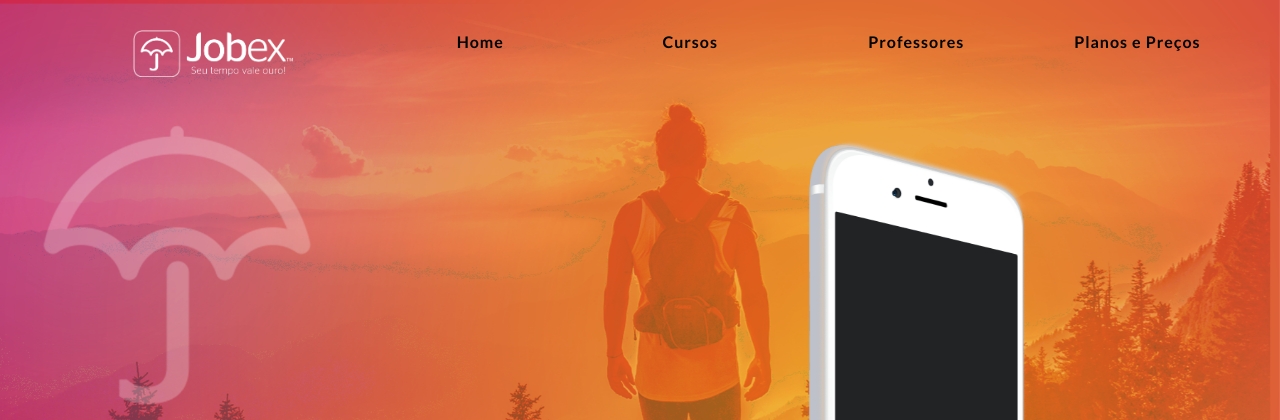
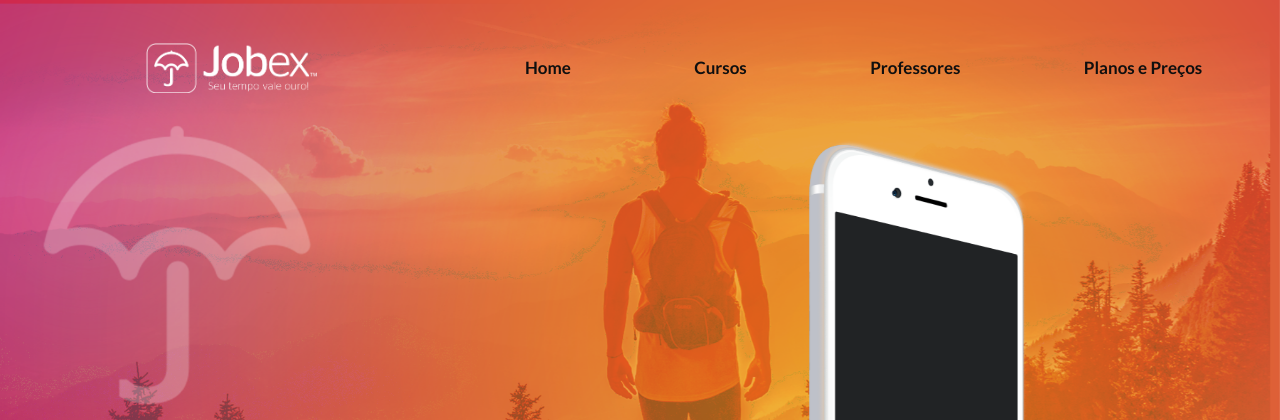
Before and after one commit to munduu/jobex-landpage, a PHP site: page /src/view/quero-aprender.php in a window 1280 px wide. Shown: the top 420 px of the page. Run offline with PHP 8.4, Linux system fonts and the light colour scheme; some libraries are stand-ins or nearby versions.

Commit message:
menu topo quero aprender

```diff
--- a/src/css/quero-aprender.css
+++ b/src/css/quero-aprender.css
@@ -9,14 +9,16 @@
     margin-bottom: 12px;
     font-style: italic;
 }
-.OportunitySpecialText  {
+
+.OportunitySpecialText {
     margin-top: 2em;
     margin-bottom: 1em;
     color: #01B2F4;
     font-size: 22px;
     font-weight: bold;
 }
-.OportunitySpecialText span{
+
+.OportunitySpecialText span {
     color: #000000 !important;
 }
 
@@ -26,12 +28,44 @@
     overflow: hidden;
 }
 
+.toggleIcon {
+    color: #000000 !important;
+}
+
 .myHeader {
+    width: 100% !important;
+    background: none !important;
     position: absolute;
     top: 30px;
-    left: 0;
     z-index: 100;
     margin: 0 !important;
+}
+
+.navbar-nav a:hover {
+    padding: 5px;
+    margin-right: 10px;
+    margin-left: 10px;
+    border: 1px solid #ffffff38;
+    border-radius: 5px;
+    font-weight: bolder;
+    transition: all .6s;
+    -o-transition: all .6s;
+    -moz-transition: all .6s;
+    -webkit-transition: all .6s;
+}
+
+.topLogoContainer {
+    width: 35%;
+}
+
+.topMenuContainer {
+    width: 65%;
+}
+
+.myHeader a {
+    color: #0f0f0f !important;
+    font-weight: bold;
+    font-size: 17px;
 }
 
 .infoContainer {
@@ -48,6 +82,12 @@
 
 .myMenuHeader {
     margin: 0;
+}
+
+@media (max-width: 969px) {
+    .navbar-nav {
+        background-color: #ffffff54 !important;
+    }
 }
 
 .specialText {
@@ -201,14 +241,19 @@
     color: #00A1FE;
     margin: 0;
 }
+
 @media (max-width: 400px) {
     .myMenuHeader {
         margin-top: 5px !important;
         font-size: 14px !important;
     }
+    .navbar-nav {
+        background-color: #ffffff54 !important;
+    }
 }
+
 @media (max-width: 600px) {
-    .OportunitySpecialText  {
+    .OportunitySpecialText {
         margin-top: 1em !important;
         margin-bottom: 0 !important;
     }
@@ -353,12 +398,14 @@
     height: 45px;
     border: 1px solid rgba(0, 0, 94, 0);
 }
-.subscribeGroup{
+
+.subscribeGroup {
     width: fit-content;
     margin: 0 auto !important;
     float: none !important;
     max-width: 350px !important;
 }
+
 .inputEmail {
     height: 45px;
     line-height: 45px;
@@ -377,7 +424,7 @@
 
 /* Carousel */
 
-@media (max-width: 600px){
+@media (max-width: 600px) {
     .courseText {
         position: absolute;
         top: 75%;
@@ -385,6 +432,7 @@
         transform: translate(-50%, -50%);
     }
 }
+
 .courseCarousel img {
     width: 300px;
     height: 200px;
@@ -393,9 +441,9 @@
 
 .carouselCard {
     position: relative;
+}
 
-}
-.cardContainer{
+.cardContainer {
     display: inline-block;
     background-color: red;
 }
--- a/src/view/quero-aprender.php
+++ b/src/view/quero-aprender.php
@@ -38,6 +38,36 @@
   <!-- CONTENT -->
   <div class="content">
     <!-- HEADER -->
+
+    <nav class="navbar navbar-expand-lg navbar-light bg-lignt text-center header myHeader row">
+    <a class="navbar-brand text-left text-md-left text-lg-center topLogoContainer">
+      <div><img class="headerLogo" src="../../img/logo-white.png" /></div>
+    </a>
+    <button class="navbar-toggler" type="button" data-toggle="collapse" data-target="#navbarSupportedContent"
+      aria-controls="navbarSupportedContent" aria-expanded="false" aria-label="Toggle navigation">
+      <span class="navbar-toggler-icon"></span>
+    </button>
+
+    <div class="collapse navbar-collapse topMenuContainer" id="navbarSupportedContent">
+      <ul class="navbar-nav w-100 justify-content-center">
+        <li class="nav-item m-auto">
+          <a class="nav-link" href="../../">Home<span class="sr-only">(current)</span></a>
+        </li>
+        <li class="nav-item m-auto">
+          <a class="nav-link" href="../../">Cursos</a>
+        </li>
+        <li class="nav-item m-auto">
+          <a class="nav-link" href="../../">Professores</a>
+        </li>
+        <li class="nav-item m-auto">
+          <a class="nav-link" href="../../">Planos e Preços</a>
+        </li>
+      </ul>
+    </div>
+
+  </nav>
+
+ <!--
     <div class="myHeader row w-100">
       <div class="col-12 col-sm-12 col-md-4 headerLogo">
         <a href="../../"><img src="../../img/logo-white.png"></a>
@@ -56,7 +86,10 @@
           <a href="#">Planos e Preços</a>
         </div>
       </div>
-    </div>
+    </div> -->
+
+
+
     <div style="width:100%" class="carousel slide" data-ride="carousel">
       <div class="carousel-inner">
         <div class="carousel-item active">
```
